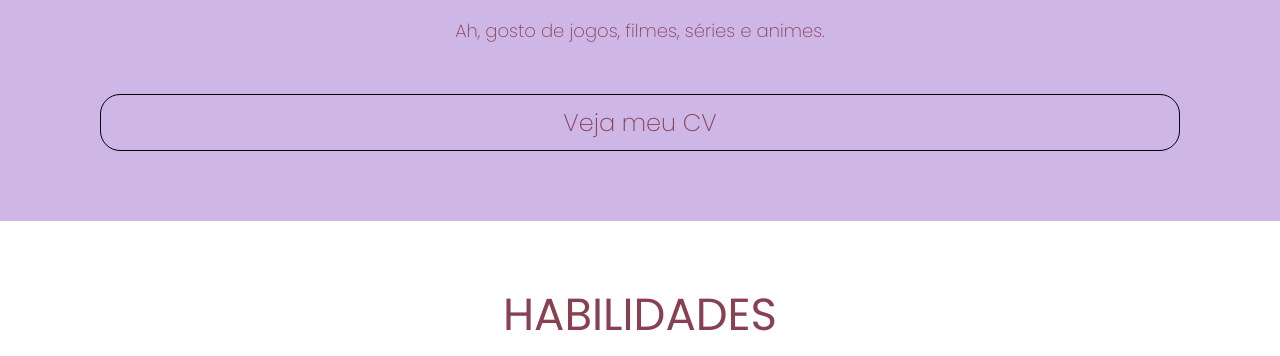
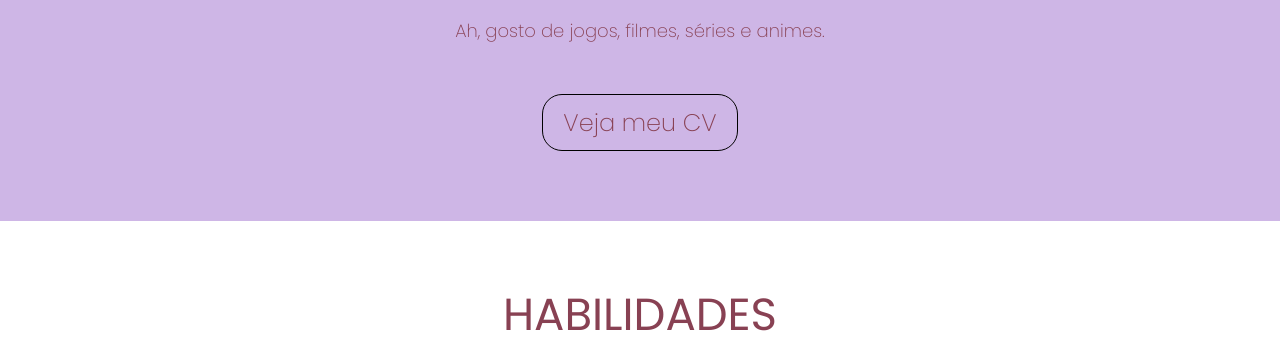
Before and after one commit to yckro/icaro-portfolio-yckro, a plain HTML site: page index.html in a window 1280 px wide. Shown: the part 1117-1473 px from the top of the page. Drawn offline with nearby package versions, Linux system fonts and the light colour scheme.

Commit message:
first commit

```diff
--- a/index.html
+++ b/index.html
@@ -94,7 +94,7 @@
           </p>
 
           <div class="botoes">
-            <a target="_blank" href="/src/images/icaro curriculo.pdf" class="botao ">Veja meu CV</a>
+            <a target="_blank" href="./src/css/secoes/arquivos/icaro curriculo.pdf" class="botao ">Veja meu CV</a>
           </div>
         </div>
       </div>
--- a/src/css/secoes/sobre.css
+++ b/src/css/secoes/sobre.css
@@ -10,6 +10,11 @@
 .sobre-mim .informacoes-sobre-mim .botoes {
     margin-top: 50px;
     align-items: center;
+}
+
+.botoes{
+    display: flex;
+    justify-content: center;
 }
 
 .sobre-mim .informacoes-sobre-mim p {
--- a/src/css/style.css
+++ b/src/css/style.css
@@ -65,9 +65,7 @@ body {
 }
 
 .botao {
-    display: flex;
     text-align: center;
-    justify-content: center;
     font-size: var(--fonte-grande);
     padding: 10px 20px;
     border-radius: 20px;
```
Also changed, not shown: 2 other files.
